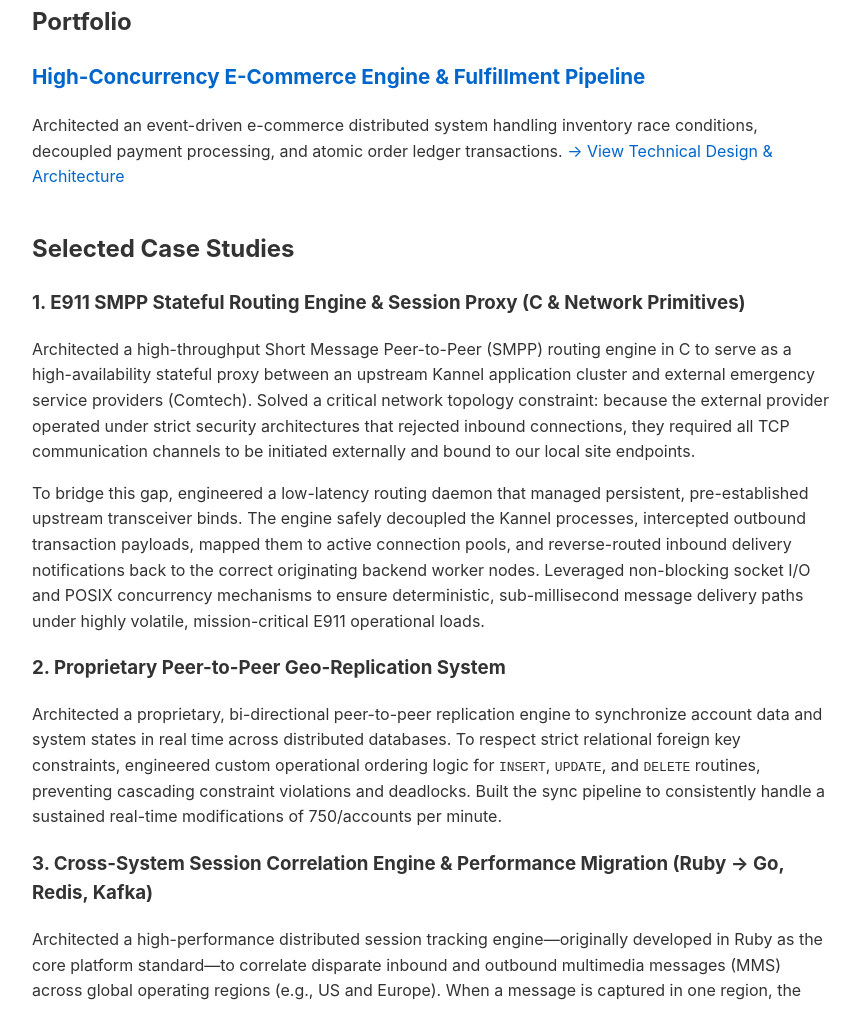
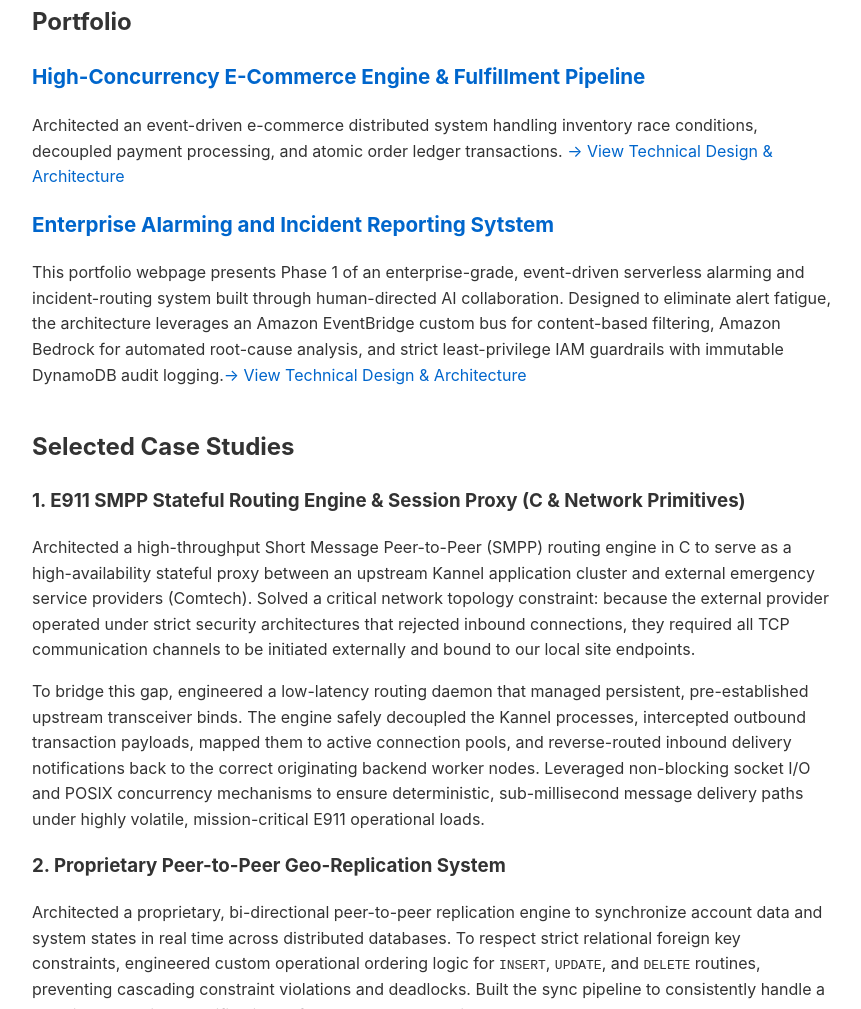
Before and after one commit to rfox9626/rfox9626.github.io, a plain HTML site: page index.html in a window 1280 px wide. Shown: the part 1471-2480 px from the top of the page, without its empty margins (208-1069 px from the left). Drawn offline with Linux system fonts and the light colour scheme.

Commit message:
Add new project to portfolio section
Added project details for 'Enterprise Alarming and Incident Reporting System' to portfolio.

```diff
--- a/index.html
+++ b/index.html
@@ -56,6 +56,8 @@
         <h2>Portfolio</h2>
         <h3><a href="design.html" class="project-link">High-Concurrency E-Commerce Engine & Fulfillment Pipeline</a></h3>
         <p>Architected an event-driven e-commerce distributed system handling inventory race conditions, decoupled payment processing, and atomic order ledger transactions. <a href="design.html">→ View Technical Design & Architecture</a></p>
+        <h3><a href="alarm_and_incident_reporting.html" class="project-link">Enterprise Alarming and Incident Reporting Sytstem</a></h3>
+        <p>This portfolio webpage presents Phase 1 of an enterprise-grade, event-driven serverless alarming and incident-routing system built through human-directed AI collaboration. Designed to eliminate alert fatigue, the architecture leverages an Amazon EventBridge custom bus for content-based filtering, Amazon Bedrock for automated root-cause analysis, and strict least-privilege IAM guardrails with immutable DynamoDB audit logging.<a href="design.html">→ View Technical Design & Architecture</a></p>
     </section>
 
     <section>
```
